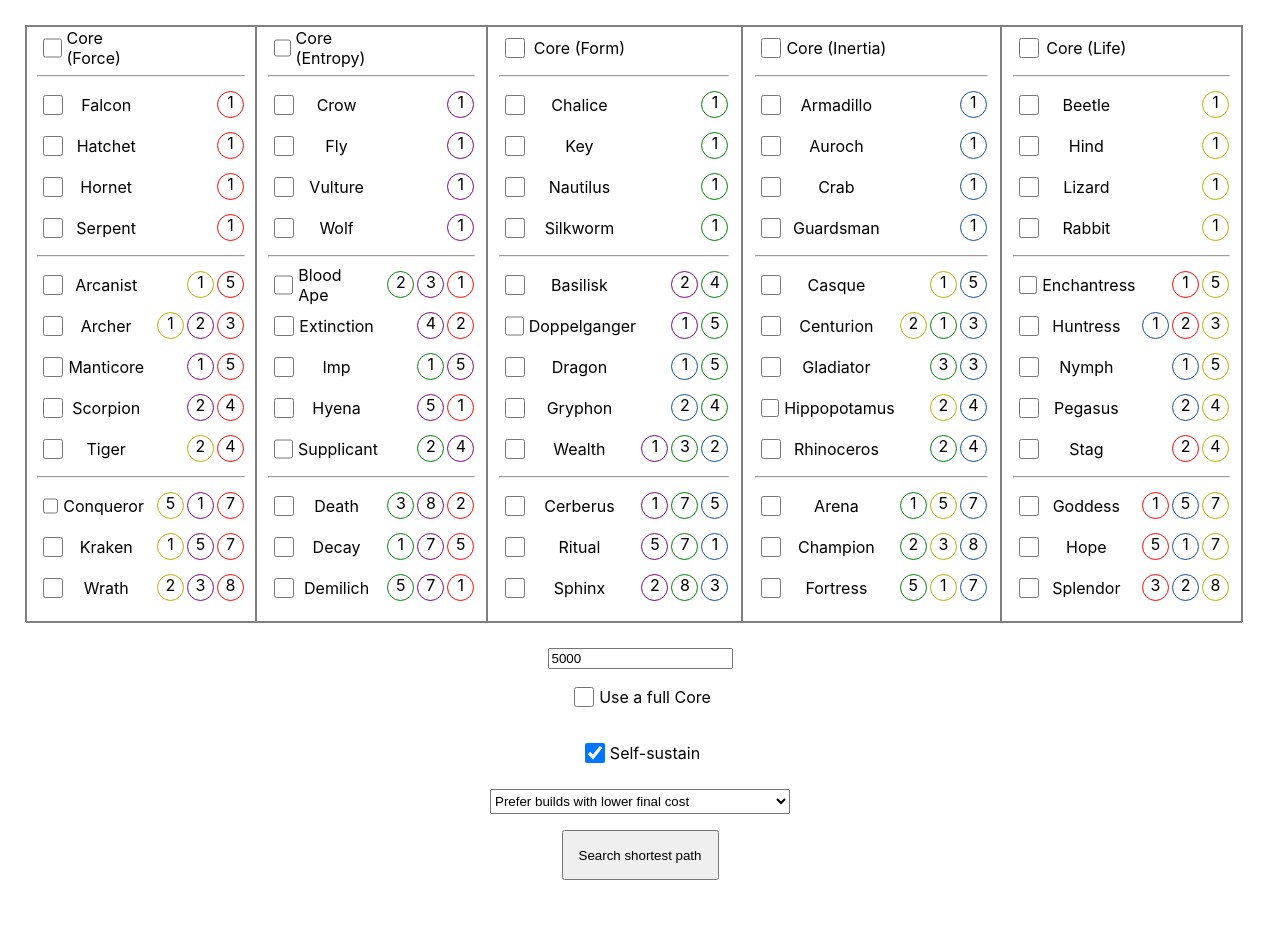
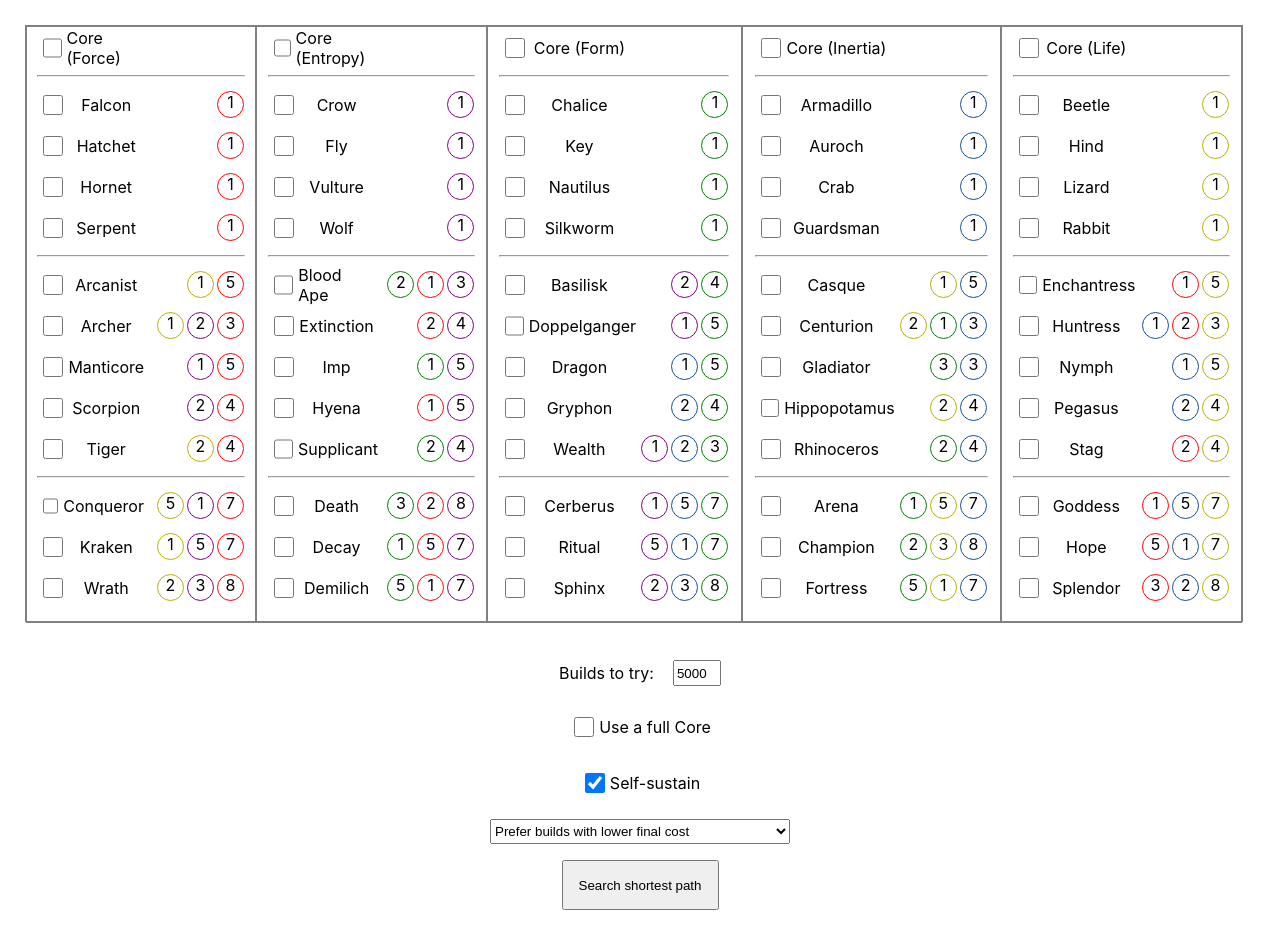
Before and after one commit to PinewoodPip/ee2calc, a React (Create React App) app: page / in a window 1280 px wide. Before the commit the page ends 920 px from the top, so only its background shows below. Built offline with nearby package versions, Linux system fonts and the light colour scheme.

Commit message:
Visual improvements

```diff
--- a/src/App.css
+++ b/src/App.css
@@ -6,6 +6,18 @@
   width: 95%;
   height: 595px;
   margin: 25px;
+}
+
+.num-input {
+  display: flex;
+  width: 200px;
+  align-items: center;
+  justify-content: space-evenly;
+}
+
+.num-input input {
+  height: 20px;
+  width: 40px;
 }
 
 button {
--- a/src/App.js
+++ b/src/App.js
@@ -520,7 +520,7 @@ class App extends React.Component {
     if (this.state.waiting)
       resultText = "" // removed, didnt work properly anyways
     else if (this.state.result != null) {
-      resultText += "(mode {0})".format(this.state.preference);
+      //resultText += "(mode {0})".format(this.state.preference);
       if (this.state.result.points != this.state.result.finalCost)
         resultText += "Shortest path found ({0} points to reach, {1} points after self-sustaining): ".format(this.state.result.points, this.state.result.finalCost);
       else
@@ -639,6 +639,7 @@ class App extends React.Component {
         </div>
         <div className="bottom-interface">
           <div className="num-input">
+            <p>Builds to try:</p>
             <input type="val" value={this.state.iterations} onChange={(e) => this.setState({iterations: e.target.value})}></input>
           </div>
           <div className="checkbox-bottom-ui">
--- a/src/Data.js
+++ b/src/Data.js
@@ -296,8 +296,8 @@ export const aspects = {
       family: "entropy",
       tier: 2,
       requirements: {
+        entropy: 3,
         force: 1,
-        entropy: 3,
         form: 2,
       },
       rewards: {
@@ -313,8 +313,8 @@ export const aspects = {
       family: "entropy",
       tier: 2,
       requirements: {
+        entropy: 4,
         force: 2,
-        entropy: 4,
       },
       rewards: {
         entropy: 2,
@@ -343,8 +343,8 @@ export const aspects = {
       family: "entropy",
       tier: 2,
       requirements: {
+        entropy: 5,
         force: 1,
-        entropy: 5,
       },
       rewards: {
         entropy: 3,
@@ -374,8 +374,8 @@ export const aspects = {
       family: "entropy",
       tier: 3,
       requirements: {
+        entropy: 8,
         force: 2,
-        entropy: 8,
         form: 3,
       },
       rewards: {
@@ -389,8 +389,8 @@ export const aspects = {
       family: "entropy",
       tier: 3,
       requirements: {
+        entropy: 7,
         force: 5,
-        entropy: 7,
         form: 1,
       },
       rewards: {
@@ -404,8 +404,8 @@ export const aspects = {
       family: "entropy",
       tier: 3,
       requirements: {
+        entropy: 7,
         force: 1,
-        entropy: 7,
         form: 5,
       },
       rewards: {
@@ -555,8 +555,8 @@ export const aspects = {
       family: "form",
       tier: 2,
       requirements: {
+        form: 3,
         inertia: 2,
-        form: 3,
         entropy: 1,
       },
       rewards: {
@@ -573,8 +573,8 @@ export const aspects = {
       family: "form",
       tier: 3,
       requirements: {
+        form: 7,
         inertia: 5,
-        form: 7,
         entropy: 1,
       },
       rewards: {
@@ -588,8 +588,8 @@ export const aspects = {
       family: "form",
       tier: 3,
       requirements: {
+        form: 7,
         inertia: 1,
-        form: 7,
         entropy: 5,
       },
       rewards: {
@@ -603,8 +603,8 @@ export const aspects = {
       family: "form",
       tier: 3,
       requirements: {
+        form: 8,
         inertia: 3,
-        form: 8,
         entropy: 2,
       },
       rewards: {
```
